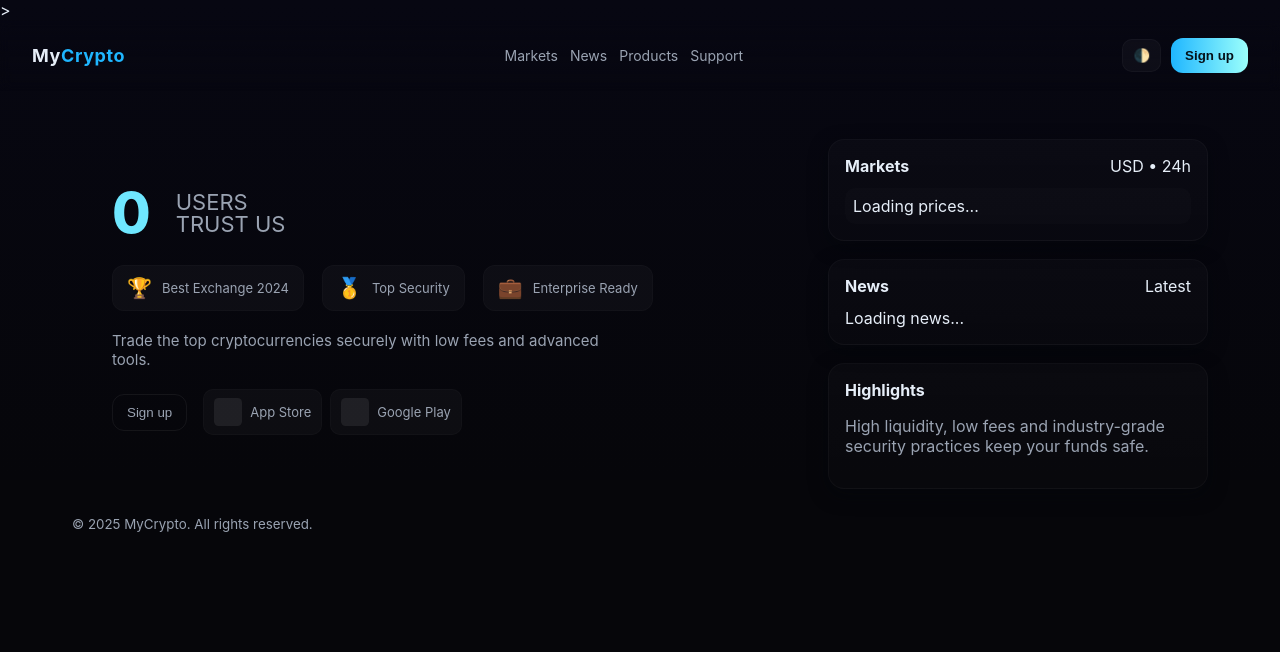
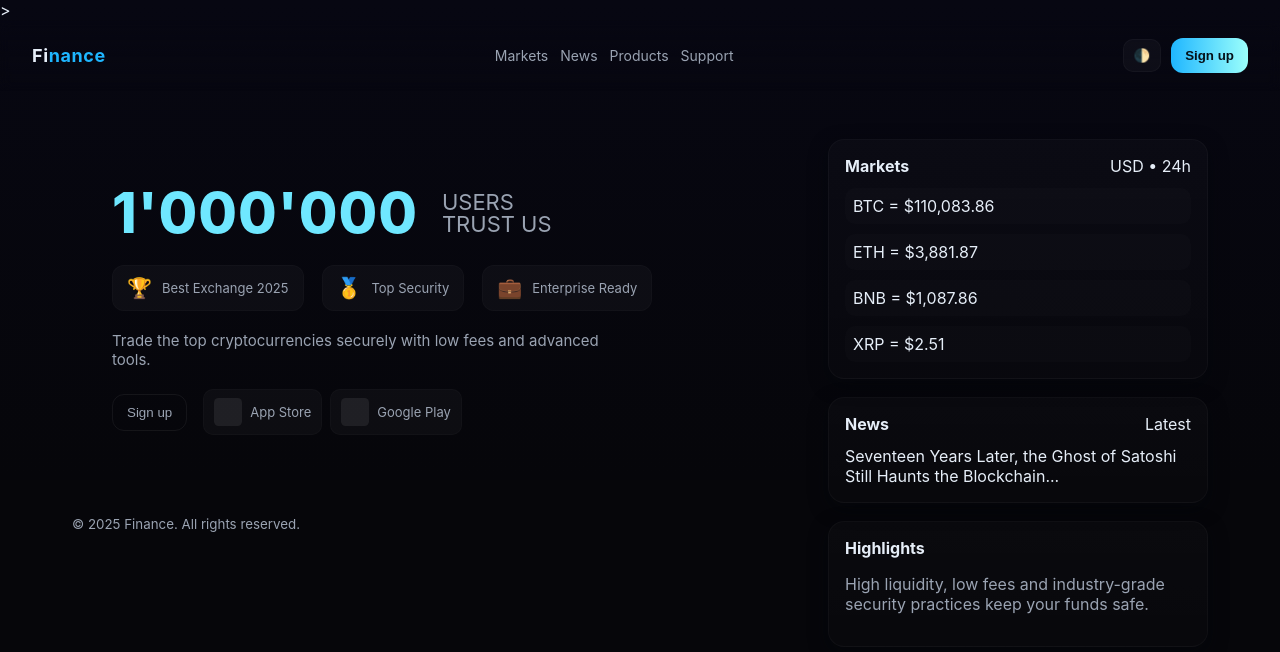
Before and after one commit to hurtx2/Common-Project, a plain HTML site: page index.html in a window 1280 px wide. Drawn offline with Linux system fonts and the light colour scheme; a script that the page names is missing.

Commit message:
the best one

```diff
--- a/index.html
+++ b/index.html
@@ -4,7 +4,7 @@
 <head>
     <meta charset="utf-8" />
     <meta name="viewport" content="width=device-width,initial-scale=1" />
-    <title>Crypto Landing — Mockup</title>
+    <title>Finance</title>
     <link rel="stylesheet" href="style.css">
     <script src="app.js" defer></script>
     >
@@ -12,7 +12,7 @@
 
 <body>
     <header class="site-header">
-        <div class="logo">My<span>Crypto</span></div>
+        <div class="logo">Fi<span>nance</span></div>
         <nav class="nav">
             <a href="#">Markets</a>
             <a href="#">News</a>
@@ -29,14 +29,14 @@
         <section class="left">
             <div class="hero">
                 <div class="big-counter" aria-hidden="false">
-                    <div class="big-number" id="userCounter">0</div>
+                    <div class="big-number" id="userCounter">1'000'000</div>
                     <div class="big-sub">USERS<br />TRUST US</div>
                 </div>
 
                 <div class="badges">
                     <div class="badge">
                         <div class="laurel">🏆</div>
-                        <div class="badge-text">Best Exchange 2024</div>
+                        <div class="badge-text">Best Exchange 2025</div>
                     </div>
                     <div class="badge">
                         <div class="laurel">🥇</div>
@@ -70,7 +70,7 @@
             </div>
 
             <footer class="mini-footer">
-                <small>© 2025 MyCrypto. All rights reserved.</small>
+                <small>© 2025 Finance. All rights reserved.</small>
             </footer>
         </section>
 
@@ -82,7 +82,10 @@
                 </div>
                 <ul class="market-list" id="marketList">
                     <!-- JS populates -->
-                    <li class="loading">Loading prices...</li>
+                    <li class="currency">BTC = $110,083.86</li>
+                    <li class="currency">ETH = $3,881.87</li>
+                    <li class="currency">BNB = $1,087.86</li>
+                    <li class="currency">XRP = $2.51</li>
                 </ul>
             </div>
 
@@ -92,7 +95,7 @@
                     <div class="market-meta">Latest</div>
                 </div>
                 <div class="news-list" id="newsList">
-                    <div class="loading">Loading news...</div>
+                    <div class="loading">Seventeen Years Later, the Ghost of Satoshi Still Haunts the Blockchain...</div>
                 </div>
             </div>
 
```
